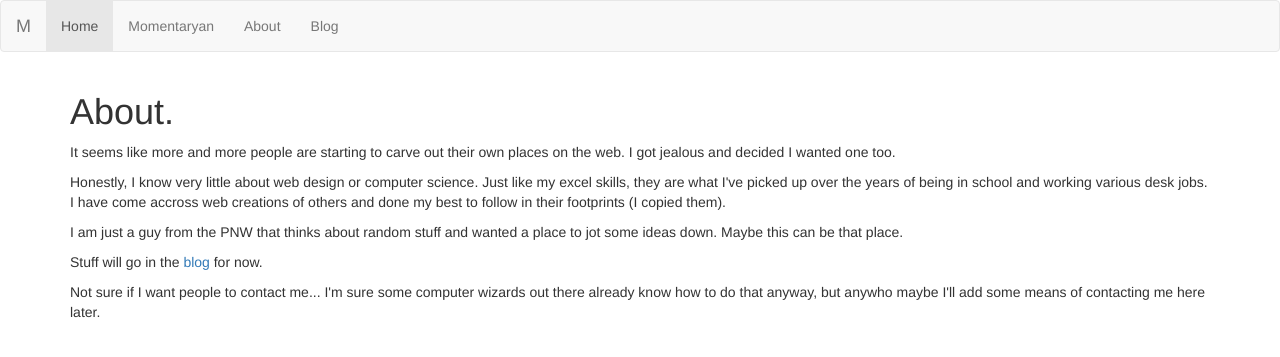
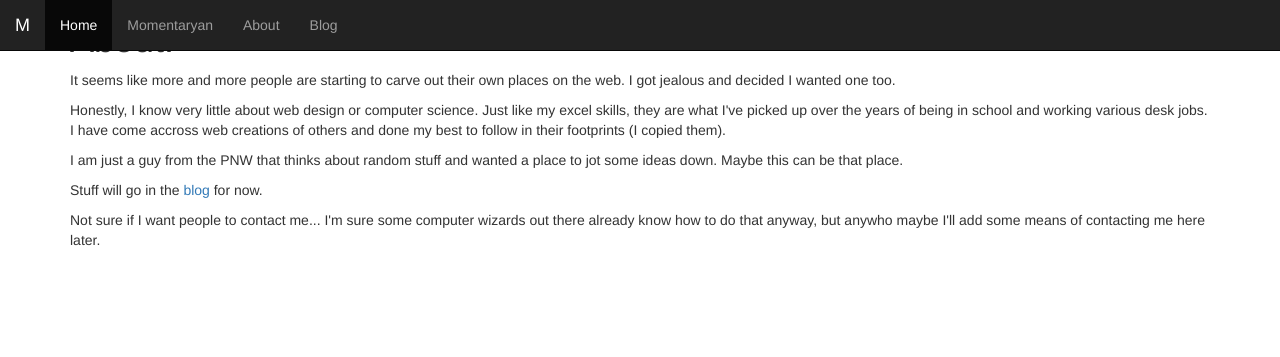
Before and after one commit to momentaryanblog/momentaryanblog.github.io, a Jekyll site: the page built from about/index.html, in a window 1280 px wide. Shown: the top 357 px of the page. Built offline with Jekyll 4.4.1, drawn with Linux system fonts in a browser that asks for light colours.

Commit message:
Update default.html

```diff
--- a/_layouts/default.html
+++ b/_layouts/default.html
@@ -12,7 +12,7 @@
 
 		<body>
 
-			<nav class="navbar navbar-default">
+			<nav class="navbar navbar-inverse navbar-fixed-top">
   <div class="container-fluid">
     <div class="navbar-header">
       <a class="navbar-brand" href="#">M</a>
```
